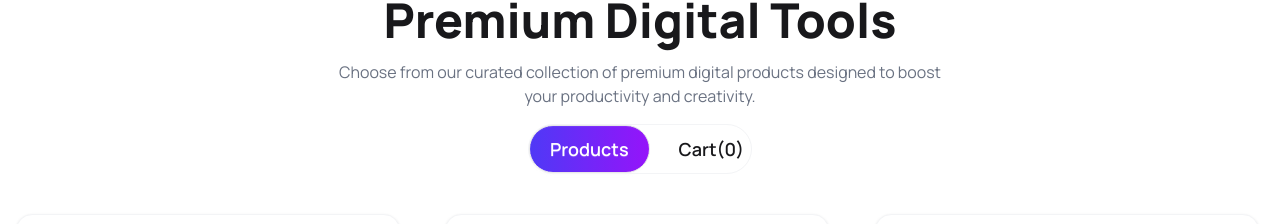
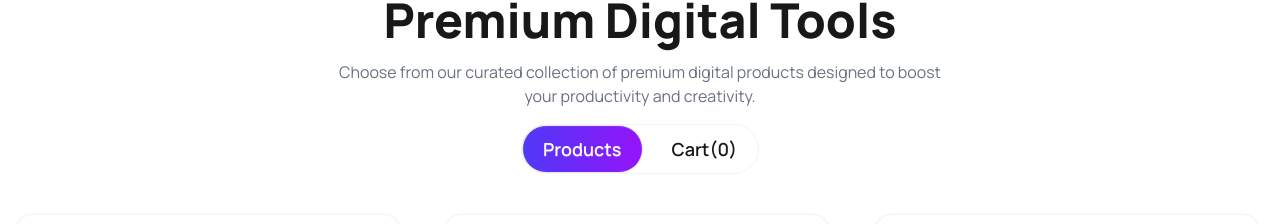
Before and after one commit to RedwanHaasaan/DigiTools, a React (Vite) app: page / in a window 1280 px wide. Shown: the part 1196-1420 px from the top of the page. Built offline with nearby package versions, Linux system fonts and the light colour scheme.

Commit message:
fix(ToggleButtons): Adjust max-width for responsive design in ToggleButtons component

```diff
--- a/src/components/ToggleButtons.jsx
+++ b/src/components/ToggleButtons.jsx
@@ -1,7 +1,7 @@
 const ToggleButtons = ({active,setActive,cartItem}) => {
 
   return (
-    <div className="max-w-44 xl:max-w-56 mx-auto flex gap-2 border rounded-full border-gray-100">
+    <div className="max-w-44 xl:max-w-64 mx-auto flex gap-2 border rounded-full border-gray-100">
 
       <button
         onClick={() => setActive("products")}
```
